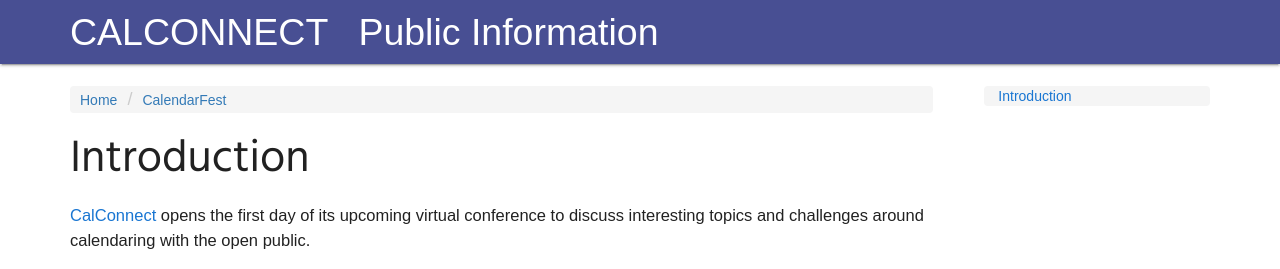
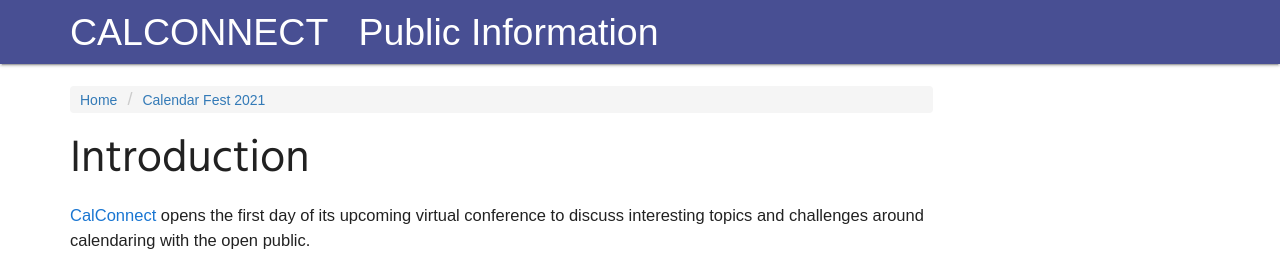
Before and after one commit to CalConnect/public, a Jekyll site: the page built from _pages/CalendarFest/introduction.md, in a window 1280 px wide. Shown: the top 269 px of the page. Built offline with Jekyll 4.4.1, drawn with Linux system fonts in a browser that asks for light colours; some web fonts are replaced.

Commit message:
Update introduction.md
still looking what is needed

```diff
--- a/_pages/CalendarFest/introduction.md
+++ b/_pages/CalendarFest/introduction.md
@@ -2,8 +2,8 @@
 layout: toc-type
 title: Introduction
 parent: "/CalendarFest"
-mainParent: "CalendarFest"
-parents: "CalendarFest:/CalendarFest"
+mainParent: "Calendar Fest 2021"
+parents: "Calendar Fest 2021:/CalendarFest"
 order: 1
 ---
 
```
